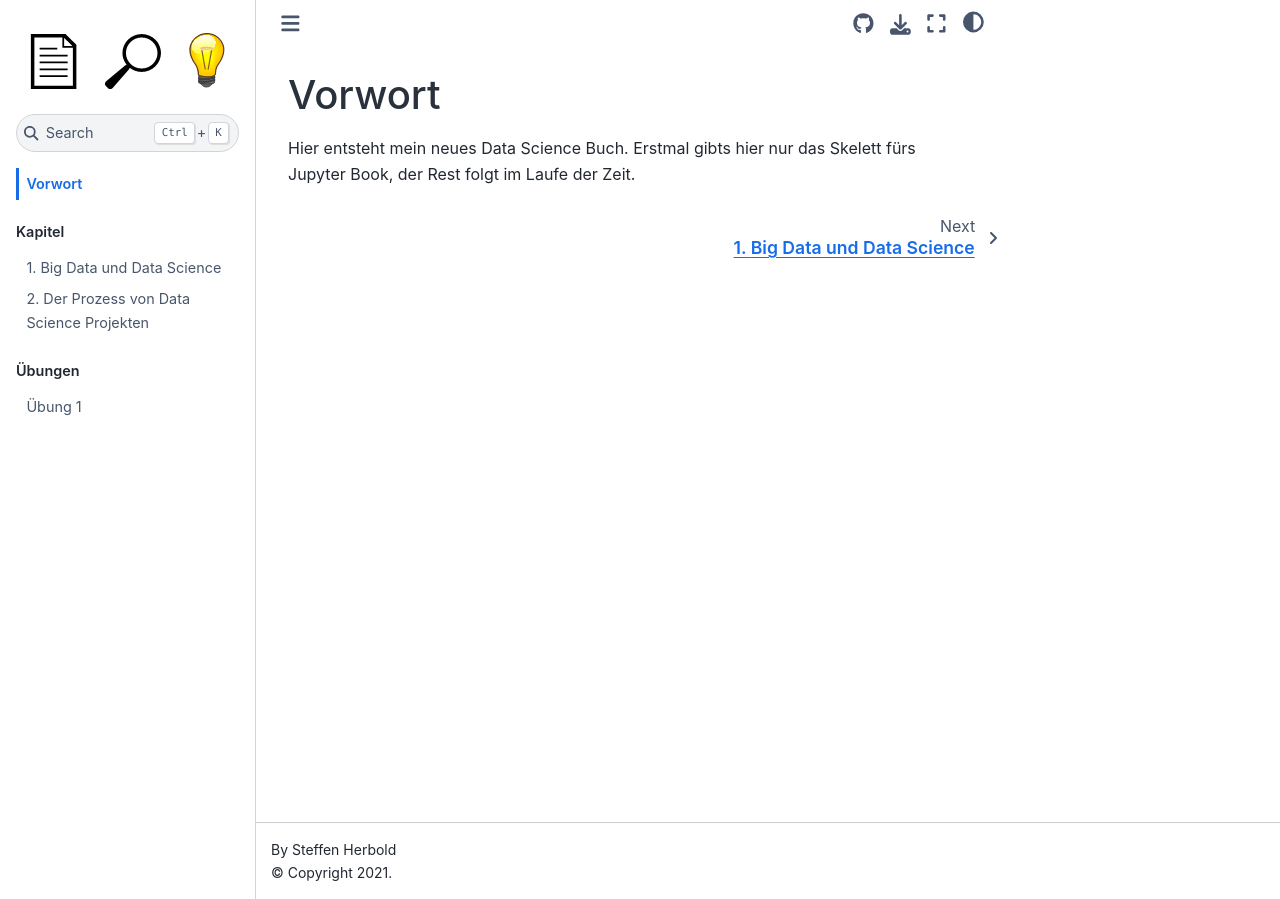
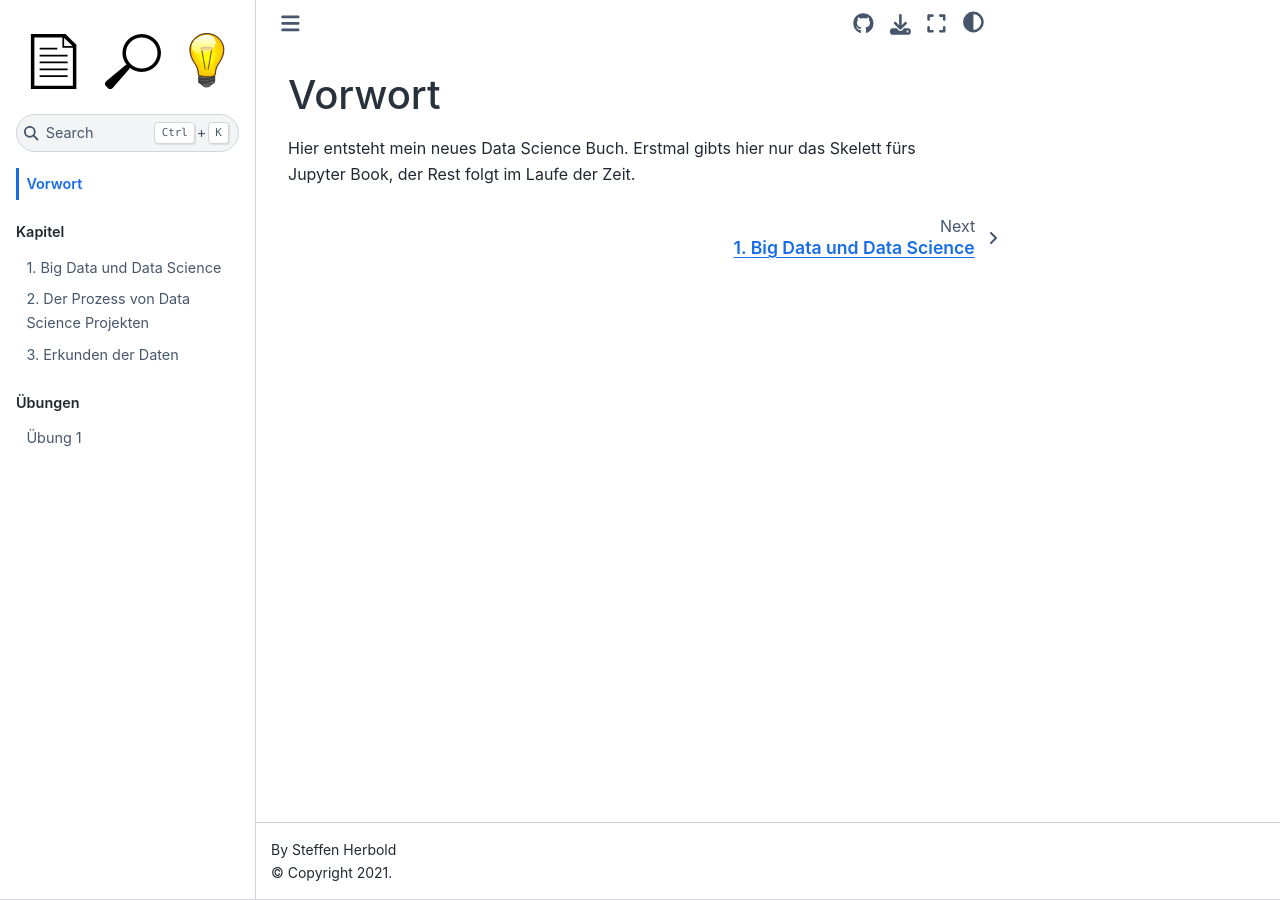
Before and after one commit to sherbold/data-science-crashkurs, a Jupyter Book: the page built from content/vorwort.ipynb, in a window 1280 px wide. Built offline with Jupyter Book 1.0.4 settings and Sphinx 7.4.7 and the Sphinx Book theme 1.1.4, drawn with Linux system fonts in a browser that asks for light colours; part of the change alters nothing that is shown.

```diff
--- a/content/_toc.yml
+++ b/content/_toc.yml
@@ -8,6 +8,7 @@
   chapters:
   - file: chapters/kapitel_01
   - file: chapters/kapitel_02
+  - file: chapters/kapitel_03
 
 - part: Übungen
   chapters:
```
Also changed, not shown: content/chapters/kapitel_03.ipynb (added).
